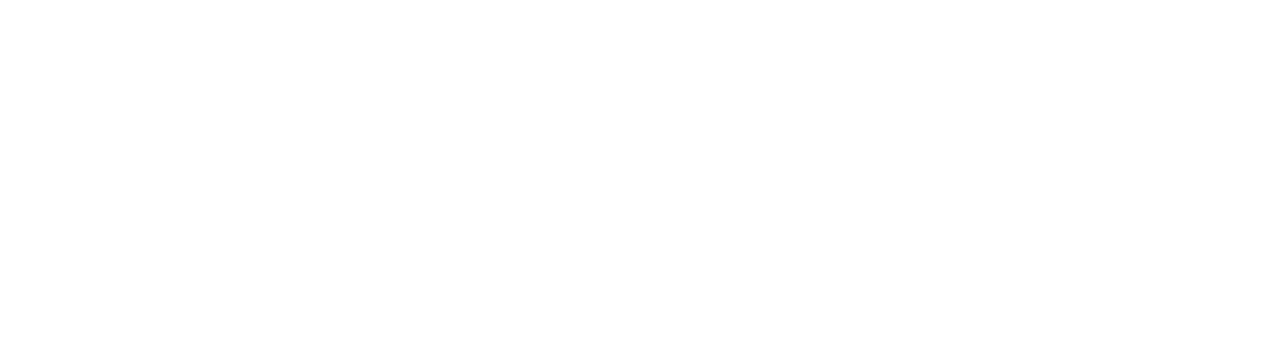
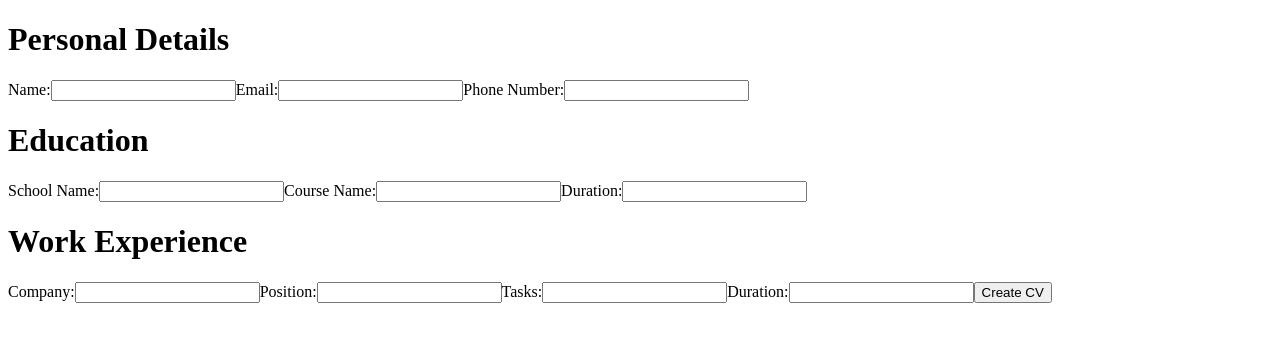
Before and after one commit to stevenmck97/react-cv-project, a React (Create React App) app in the folder cv-project/: page / in a window 1280 px wide. Shown: the top 342 px of the page. Built offline with nearby package versions, Linux system fonts and the light colour scheme.

Commit message:
Created state template and jsx for form labels and inputs.

```diff
--- a/cv-project/src/App.js
+++ b/cv-project/src/App.js
@@ -3,10 +3,119 @@
 class App extends Component {
     constructor() {
         super();
+
+        this.state = {
+            general: {
+                name: "",
+                email: "",
+                phoneNo: "",
+            },
+            education: {
+                school: "",
+                course: "",
+                duration: "",
+            },
+            work: {
+                company: "",
+                position: "",
+                tasks: "",
+                duration: "",
+            },
+        };
     }
 
     render() {
-        return <div></div>;
+        return (
+            <div>
+                <form>
+                    <h1>Personal Details</h1>
+                    <label htmlFor="genName">
+                        Name:
+                        <input
+                            type="text"
+                            value={this.state.general.name}
+                            id="genName"
+                        />
+                    </label>
+                    <label htmlFor="genEmail">
+                        Email:
+                        <input
+                            type="email"
+                            value={this.state.general.email}
+                            id="genEmail"
+                        />
+                    </label>
+                    <label htmlFor="genPhone">
+                        Phone Number:
+                        <input
+                            type="number"
+                            value={this.state.general.phoneNo}
+                            id="genPhone"
+                        />
+                    </label>
+
+                    <h1>Education</h1>
+                    <label htmlFor="school">
+                        School Name:
+                        <input
+                            type="text"
+                            value={this.state.education.school}
+                            id="school"
+                        />
+                    </label>
+                    <label htmlFor="course">
+                        Course Name:
+                        <input
+                            type="text"
+                            value={this.state.education.course}
+                            id="course"
+                        />
+                    </label>
+                    <label htmlFor="duration">
+                        Duration:
+                        <input
+                            type="text"
+                            value={this.state.education.duration}
+                            id="duration"
+                        />
+                    </label>
+                    <h1>Work Experience</h1>
+                    <label htmlFor="company">
+                        Company:
+                        <input
+                            type="text"
+                            value={this.state.work.company}
+                            id="company"
+                        />
+                    </label>
+                    <label htmlFor="position">
+                        Position:
+                        <input
+                            type="text"
+                            value={this.state.work.position}
+                            id="position"
+                        />
+                    </label>
+                    <label htmlFor="tasks">
+                        Tasks:
+                        <input
+                            type="text"
+                            value={this.state.work.tasks}
+                            id="tasks"
+                        />
+                    </label>
+                    <label htmlFor="workDuration">
+                        Duration:
+                        <input
+                            type="text"
+                            value={this.state.work.duration}
+                            id="workDuration"
+                        />
+                    </label>
+                    <button type="submit">Create CV</button>
+                </form>
+            </div>
+        );
     }
 }
 
```
